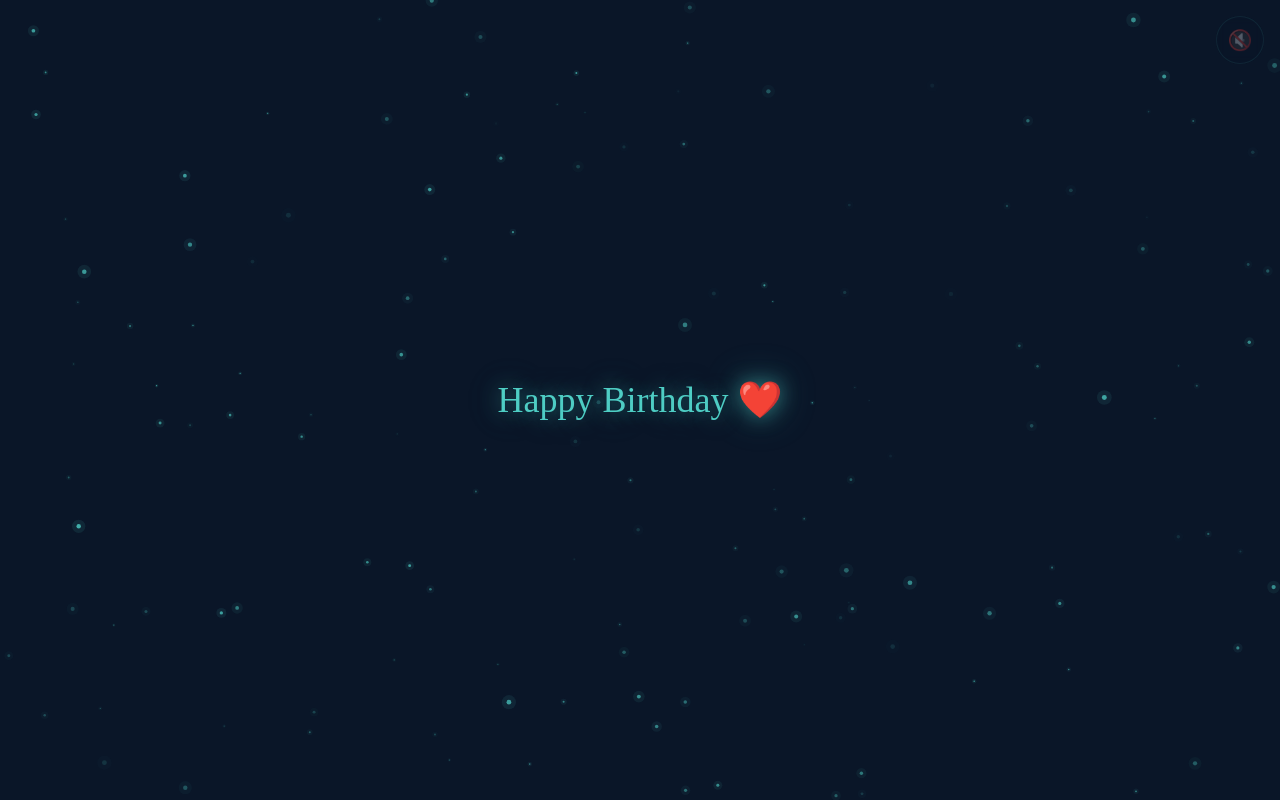
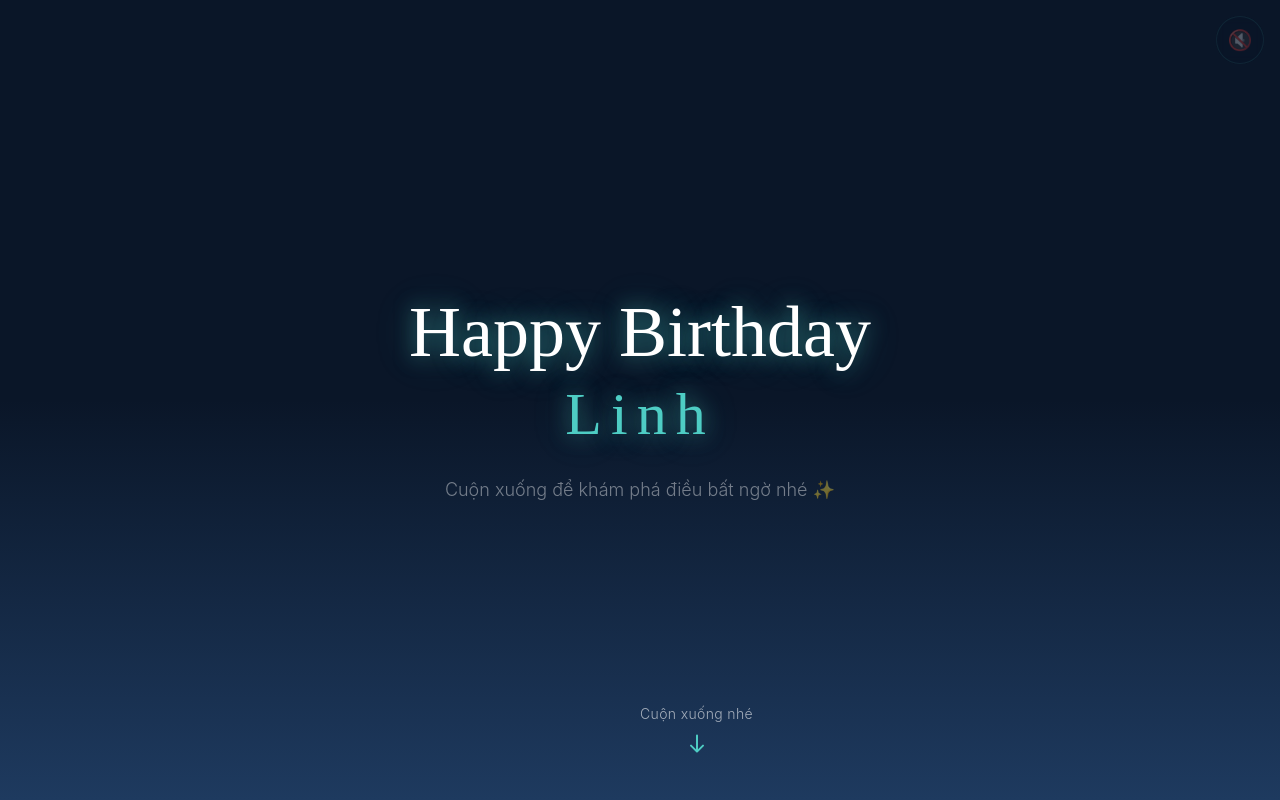
Before and after one commit to linhtruong2511/LinhIuNgan, a Next.js app: page / in a window 1280 px wide. Shown: the top 800 px of the page. Built offline with nearby package versions, Linux system fonts and the light colour scheme.

Commit message:
feat: add IntroSplash and ScrollIndicator components

```diff
--- a/app/page.tsx
+++ b/app/page.tsx
@@ -1,14 +1,17 @@
 import ParticlesBg from "@/components/ParticlesBg";
 import MusicPlayer from "@/components/MusicPlayer";
+import IntroSplash from "@/components/IntroSplash";
 
 export default function Home() {
   return (
-    <main className="min-h-screen flex items-center justify-center bg-deep-night relative">
+    <main className="relative">
       <ParticlesBg />
       <MusicPlayer />
-      <h1 className="text-4xl font-dancing text-teal-accent text-glow z-10 relative">
-        Happy Birthday ❤️
-      </h1>
+      <IntroSplash />
+      {/* Placeholder for remaining sections */}
+      <div className="h-screen bg-ocean-blue flex items-center justify-center">
+        <p className="text-white/30 text-xl">More sections coming...</p>
+      </div>
     </main>
   );
 }
--- /dev/null
+++ b/components/IntroSplash.tsx
@@ -0,0 +1,88 @@
+"use client";
+
+import { useEffect, useRef } from "react";
+import gsap from "gsap";
+import { BIRTHDAY_CONFIG } from "@/lib/constants";
+import ScrollIndicator from "./ScrollIndicator";
+
+export default function IntroSplash() {
+  const sectionRef = useRef<HTMLElement>(null);
+  const titleRef = useRef<HTMLHeadingElement>(null);
+  const nameRef = useRef<HTMLHeadingElement>(null);
+  const subtitleRef = useRef<HTMLParagraphElement>(null);
+  const indicatorRef = useRef<HTMLDivElement>(null);
+
+  useEffect(() => {
+    const tl = gsap.timeline({ delay: 0.5 });
+
+    tl.fromTo(
+      titleRef.current,
+      { opacity: 0, scale: 0.5, y: 30 },
+      { opacity: 1, scale: 1, y: 0, duration: 1.2, ease: "back.out(1.7)" }
+    )
+      .fromTo(
+        nameRef.current,
+        { opacity: 0, letterSpacing: "0.5em", y: 20 },
+        {
+          opacity: 1,
+          letterSpacing: "0.15em",
+          y: 0,
+          duration: 1,
+          ease: "power2.out",
+        },
+        "-=0.3"
+      )
+      .fromTo(
+        subtitleRef.current,
+        { opacity: 0, y: 20 },
+        { opacity: 0.7, y: 0, duration: 0.8, ease: "power2.out" },
+        "-=0.3"
+      )
+      .fromTo(
+        indicatorRef.current,
+        { opacity: 0 },
+        { opacity: 1, duration: 0.5 },
+        "-=0.2"
+      );
+
+    return () => {
+      tl.kill();
+    };
+  }, []);
+
+  return (
+    <section
+      ref={sectionRef}
+      className="relative h-screen flex flex-col items-center justify-center overflow-hidden"
+    >
+      {/* Gradient overlay */}
+      <div className="absolute inset-0 bg-gradient-to-b from-deep-night via-deep-night to-ocean-blue z-[1]" />
+
+      {/* Content */}
+      <div className="relative z-10 text-center px-6">
+        <h1
+          ref={titleRef}
+          className="text-5xl md:text-7xl font-dancing text-white text-glow opacity-0 mb-4"
+        >
+          Happy Birthday
+        </h1>
+        <h2
+          ref={nameRef}
+          className="text-4xl md:text-6xl font-dancing text-teal-accent text-glow opacity-0 mt-2"
+        >
+          {BIRTHDAY_CONFIG.name}
+        </h2>
+        <p
+          ref={subtitleRef}
+          className="text-base md:text-lg text-white/60 mt-8 font-light opacity-0"
+        >
+          Cuộn xuống để khám phá điều bất ngờ nhé ✨
+        </p>
+      </div>
+
+      <div ref={indicatorRef} className="opacity-0 z-10">
+        <ScrollIndicator />
+      </div>
+    </section>
+  );
+}
--- /dev/null
+++ b/components/ScrollIndicator.tsx
@@ -0,0 +1,26 @@
+"use client";
+
+export default function ScrollIndicator() {
+  return (
+    <div className="absolute bottom-8 left-1/2 -translate-x-1/2 flex flex-col items-center gap-2 animate-bounce-slow">
+      <span className="text-white/60 text-sm font-light tracking-wide">
+        Cuộn xuống nhé
+      </span>
+      <svg
+        width="24"
+        height="24"
+        viewBox="0 0 24 24"
+        fill="none"
+        className="text-teal-accent"
+      >
+        <path
+          d="M12 4v16m0 0l-6-6m6 6l6-6"
+          stroke="currentColor"
+          strokeWidth="2"
+          strokeLinecap="round"
+          strokeLinejoin="round"
+        />
+      </svg>
+    </div>
+  );
+}
```
